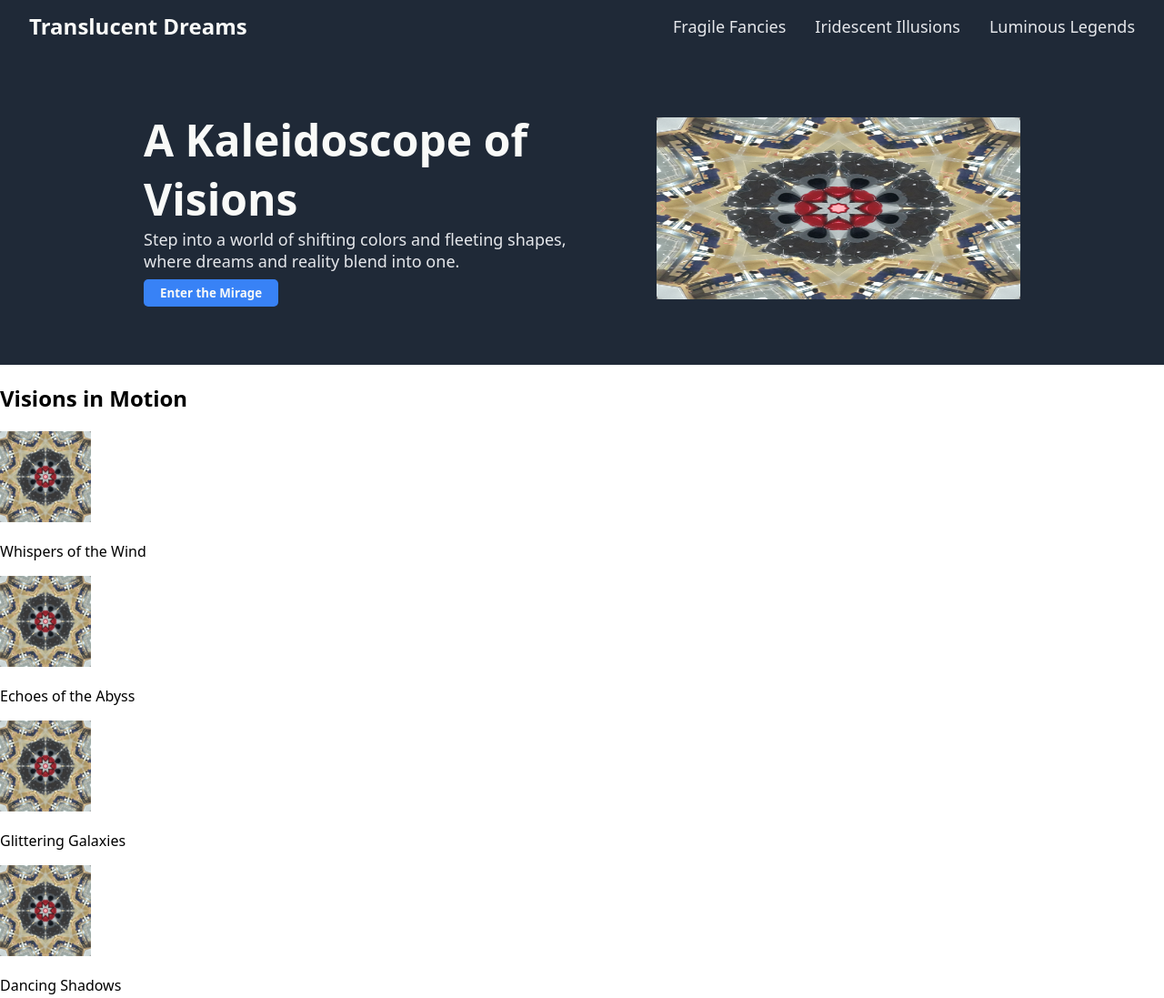
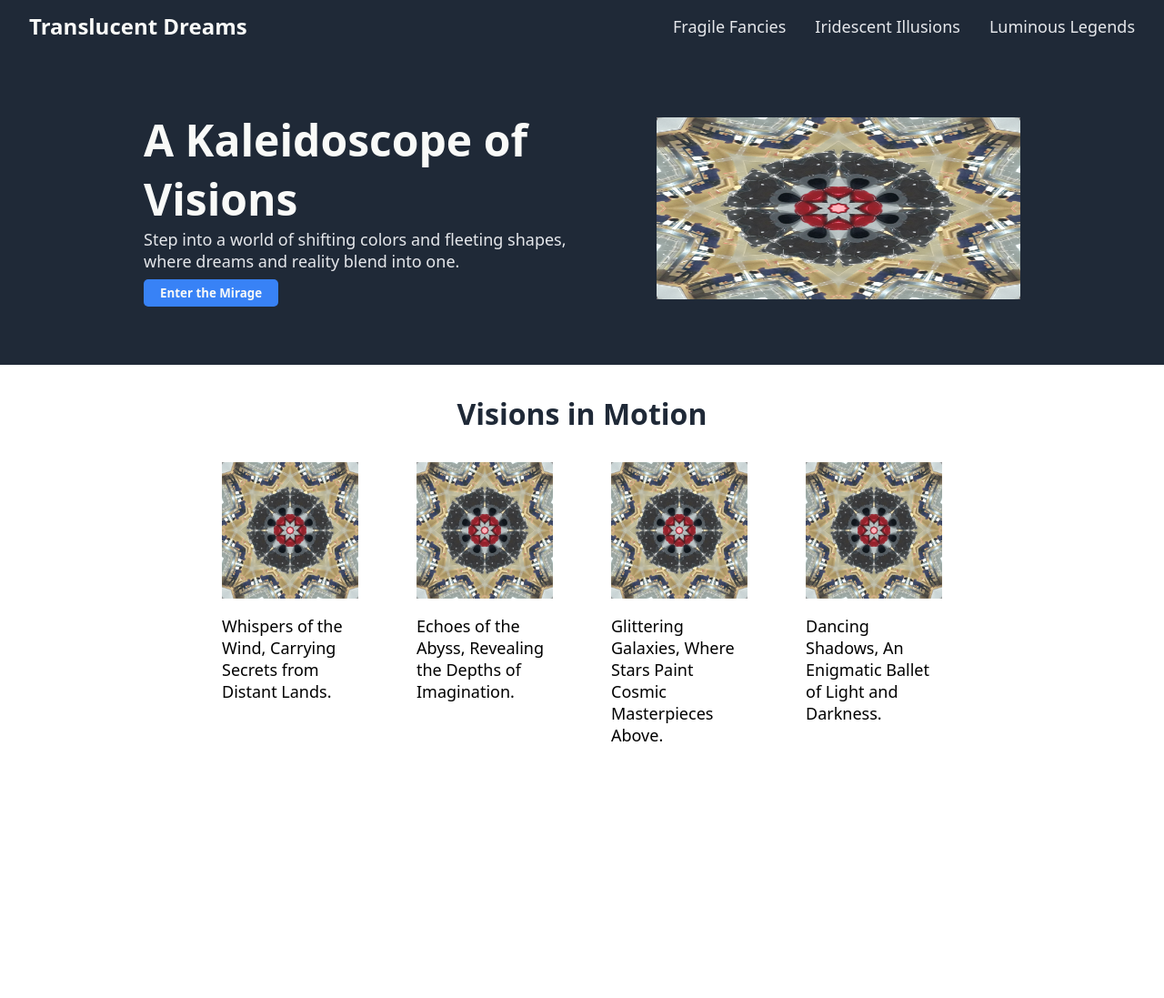
Before and after one commit to Gizmo2442/OdinLandingPage, a plain HTML site: page index.html in a window 1280 px wide. Shown: the whole page at 91% size. After the commit the page ends 838 px from the top, so only its background shows below. Drawn offline with Linux system fonts and the light colour scheme.

Commit message:
Complete most of the info section

```diff
--- a/index.html
+++ b/index.html
@@ -26,14 +26,24 @@
     </div>
     <div class="info-section">
         <h2>Visions in Motion</h2>
-        <img src="assets/top.jpg">
-        <p>Whispers of the Wind</p>
-        <img src="assets/top.jpg">
-        <p>Echoes of the Abyss</p>
-        <img src="assets/top.jpg">
-        <p>Glittering Galaxies</p>
-        <img src="assets/top.jpg">
-        <p>Dancing Shadows</p>
+        <div class="info-images">
+            <div class="info-image">
+                <img src="assets/top.jpg">
+                <p>Whispers of the Wind, Carrying Secrets from Distant Lands.</p>
+            </div>
+            <div class="info-image">
+                <img src="assets/top.jpg">
+                <p>Echoes of the Abyss, Revealing the Depths of Imagination.</p>
+            </div>
+            <div class="info-image">
+                <img src="assets/top.jpg">
+                <p>Glittering Galaxies, Where Stars Paint Cosmic Masterpieces Above.</p>
+            </div>
+            <div class="info-image">
+                <img src="assets/top.jpg">
+                <p>Dancing Shadows, An Enigmatic Ballet of Light and Darkness.</p>
+            </div>
+        </div>
     </div>
 </body>
 </html>
--- a/styles.css
+++ b/styles.css
@@ -1,5 +1,9 @@
 * {
     font-family: system-ui, -apple-system, BlinkMacSystemFont, 'Segoe UI', Roboto, Oxygen, Ubuntu, Cantarell, 'Open Sans', 'Helvetica Neue', sans-serif;
+}
+
+p {
+    font-size: 18px;
 }
 
 button {
@@ -76,12 +80,36 @@ body {
     color: #e5e7eb;
     margin: 0;
     margin-bottom: 8px;
-    font-size: 18px;
 }
 
 /* INFO */
 
+.info-section {
+    display: flex;
+    flex-direction: column;
+    align-items: center;
+}
+
+.info-section h2 {
+    margin: 32px;
+    font-size: 32px;
+    font-weight: 900;
+    color: #1f2937;
+}
+
 .info-section img {
-    width: 100px;
-    height: 100px;
+    width: 150px;
+    height: 150px;
 }
+
+.info-images {
+    display: flex;
+    gap: 64px;
+}
+
+.info-image {
+    display: flex;
+    flex-direction: column;
+    align-items: center;
+    width: 150px;
+}
```
